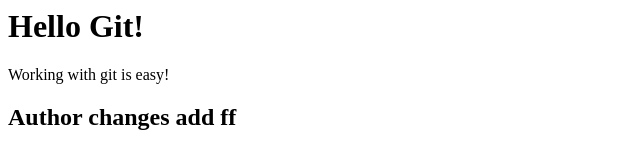
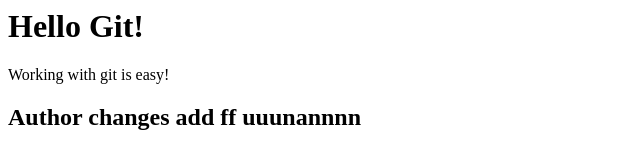
Before and after one commit to markponi/GitGithubMasterclass, a plain HTML site: page index.html in a window 1280 px wide. Shown: the whole page, without its empty margins (0-640 px from the left). Drawn offline with Linux system fonts and the light colour scheme.

Commit message:
uuuuannn

```diff
--- a/index.html
+++ b/index.html
@@ -3,4 +3,4 @@
     <p>Working with git is easy!</p>
 </div>
 
-<h2>Author changes add  ff</h2>
+<h2>Author changes add  ff uuunannnn</h2>
```
